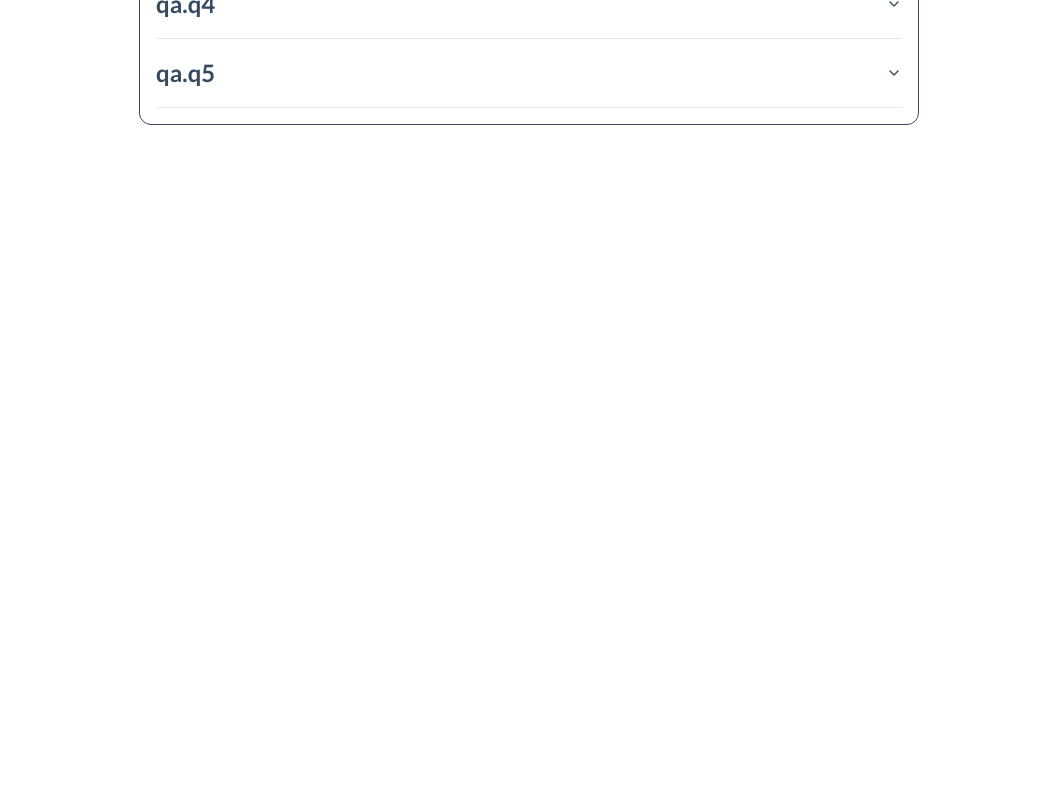
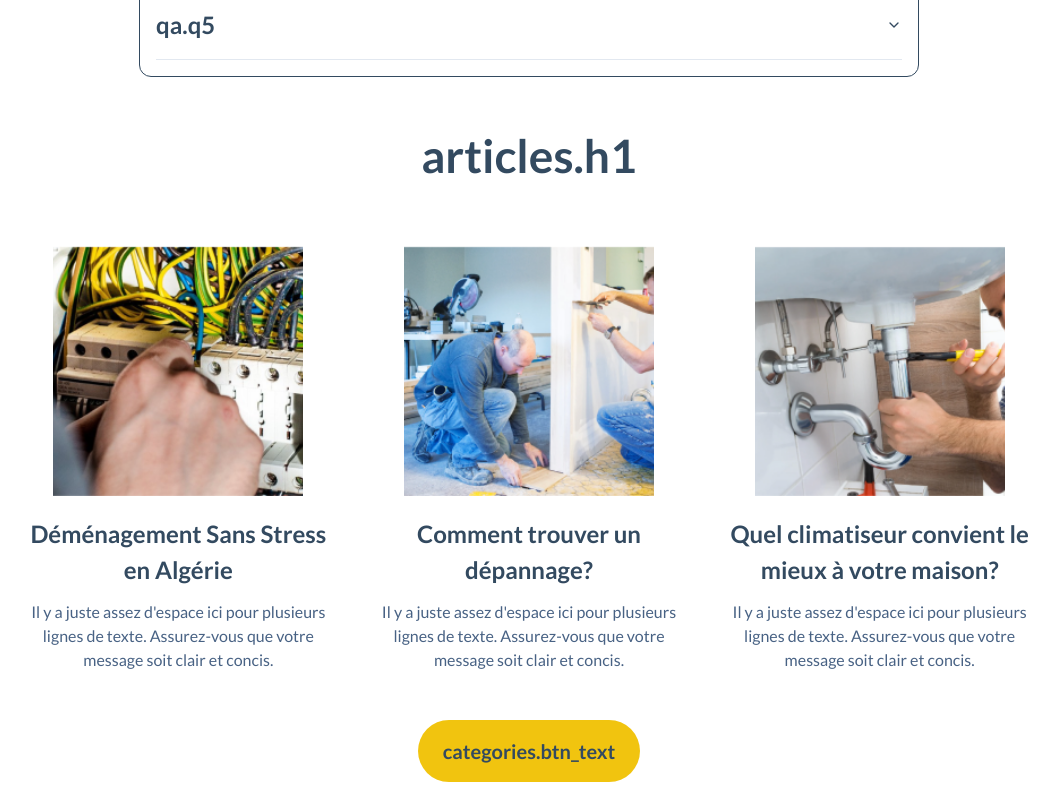
Before and after one commit to YahiaAkermi/fixily_landing_page, a React (Vite) app: page / in a window 1280 px wide. Shown: the part 3700-4502 px from the top of the page, without its empty margins (111-1170 px from the left). Before the commit the page ends 3849 px from the top, so only its background shows below. Built offline with nearby package versions, Linux system fonts and the light colour scheme.

Commit message:
working on articles

```diff
--- a/src/App.tsx
+++ b/src/App.tsx
@@ -5,6 +5,7 @@ import Categories from "./components/sections/Categories";
 import HowSection from "./components/sections/HowSection";
 import EmploymentSection from "./components/sections/EmploymentSection";
 import QaSection from "./components/sections/QaSection";
+import ArticleSection from "./components/sections/ArticleSection";
 
 function App() {
   return (
@@ -16,6 +17,7 @@ function App() {
       <HowSection />
       <EmploymentSection />
       <QaSection />
+      <ArticleSection />
     </>
   );
 }
--- /dev/null
+++ b/src/components/sections/ArticleSection.tsx
@@ -0,0 +1,26 @@
+import React, { useEffect } from "react";
+import { useTranslation } from "react-i18next";
+import GridSteps from "./shared/GridSteps";
+import { articles } from "@/data/data";
+
+const ArticleSection = () => {
+  const { t, i18n } = useTranslation();
+
+  useEffect(() => {
+    const lng = navigator.language;
+    i18n.changeLanguage(lng);
+  }, []);
+  return (
+    <section className="w-full flex flex-col justify-between items-center gap-9 my-5 font-lato">
+      <h1 className="text-[46px] max-md:text-[24px] max-lg:text-[32px] font-semibold text-myblack text-center">
+        {t("articles.h1")}
+      </h1>
+      <GridSteps steps={articles} showEtape={false} />
+      <button className="bg-primary w-[222px] h-[62px] rounded-full text-[20px] font-semibold text-myblack mt-3">
+        {t("categories.btn_text")}
+      </button>
+    </section>
+  );
+};
+
+export default ArticleSection;
--- a/src/components/sections/shared/GridSteps.tsx
+++ b/src/components/sections/shared/GridSteps.tsx
@@ -11,9 +11,10 @@ type Step = {
 
 type StepsProps = {
   steps: Step[];
+  showEtape: boolean;
 };
 
-const GridSteps = ({ steps }: StepsProps) => {
+const GridSteps = ({ steps, showEtape }: StepsProps) => {
   const { t, i18n } = useTranslation();
 
   useEffect(() => {
@@ -32,7 +33,11 @@ const GridSteps = ({ steps }: StepsProps) => {
               className="object-cover h-[250px] w-[250px]"
             />
             <div className="flex flex-col gap-3 text-center">
-              <h3 className="text-[24px]  font-semibold text-myblack text-center">
+              <h3
+                className={`text-[24px]  font-semibold text-myblack text-center ${
+                  !showEtape ? "hidden" : "inline-block"
+                }`}
+              >
                 {`${t("howSection.etape")} ${index + 1}`}
               </h3>
               <p className="text-[24px]  font-semibold text-myblack text-center">
--- a/src/data/data.ts
+++ b/src/data/data.ts
@@ -46,3 +46,33 @@ export const steps = [
     content_ar: " اطلع على الملفات الشخصية واختر المحترف الذي يناسبك",
   },
 ];
+
+export const articles = [
+  {
+    imgUrl: "/assets/images/electricien.png",
+    title_fr: "Déménagement Sans Stress en Algérie",
+    title_ar: "الانتقال بدون إجهاد في الجزائر",
+    content_fr:
+      "Il y a juste assez d'espace ici pour plusieurs lignes de texte. Assurez-vous que votre message soit clair et concis.",
+    content_ar:
+      "يوجد هنا مساحة كافية لعدة أسطر من النص. تأكد من أن رسالتك واضحة ومختصرة.",
+  },
+  {
+    imgUrl: "/assets/images/renovation.png",
+    title_fr: "Comment trouver un dépannage?",
+    title_ar: "كيف أجد خدمة إصلاح؟ ",
+    content_fr:
+      "Il y a juste assez d'espace ici pour plusieurs lignes de texte. Assurez-vous que votre message soit clair et concis.",
+    content_ar:
+      "يوجد هنا مساحة كافية لعدة أسطر من النص. تأكد من أن رسالتك واضحة ومختصرة.",
+  },
+  {
+    imgUrl: "/assets/images/plombier.png",
+    title_fr: "Quel climatiseur convient le mieux à votre maison?",
+    title_ar: " ما هو مكيف الهواء الأنسب لمنزلك؟",
+    content_fr:
+      "Il y a juste assez d'espace ici pour plusieurs lignes de texte. Assurez-vous que votre message soit clair et concis.",
+    content_ar:
+      "يوجد هنا مساحة كافية لعدة أسطر من النص. تأكد من أن رسالتك واضحة ومختصرة.",
+  },
+];
--- a/src/i18n.ts
+++ b/src/i18n.ts
@@ -57,6 +57,9 @@ i18n
             q5: "Je ne trouve pas de réponse à ma question",
             a5: "",
           },
+          articles: {
+            h1: "Articles Récents",
+          },
         },
       },
       ar: {
@@ -103,6 +106,9 @@ i18n
             q5: "لم أجد إجابة لسؤالي.",
             a5: "",
           },
+          articles: {
+            h1: "مقالات حديثة",
+          },
         },
       },
     },
```
